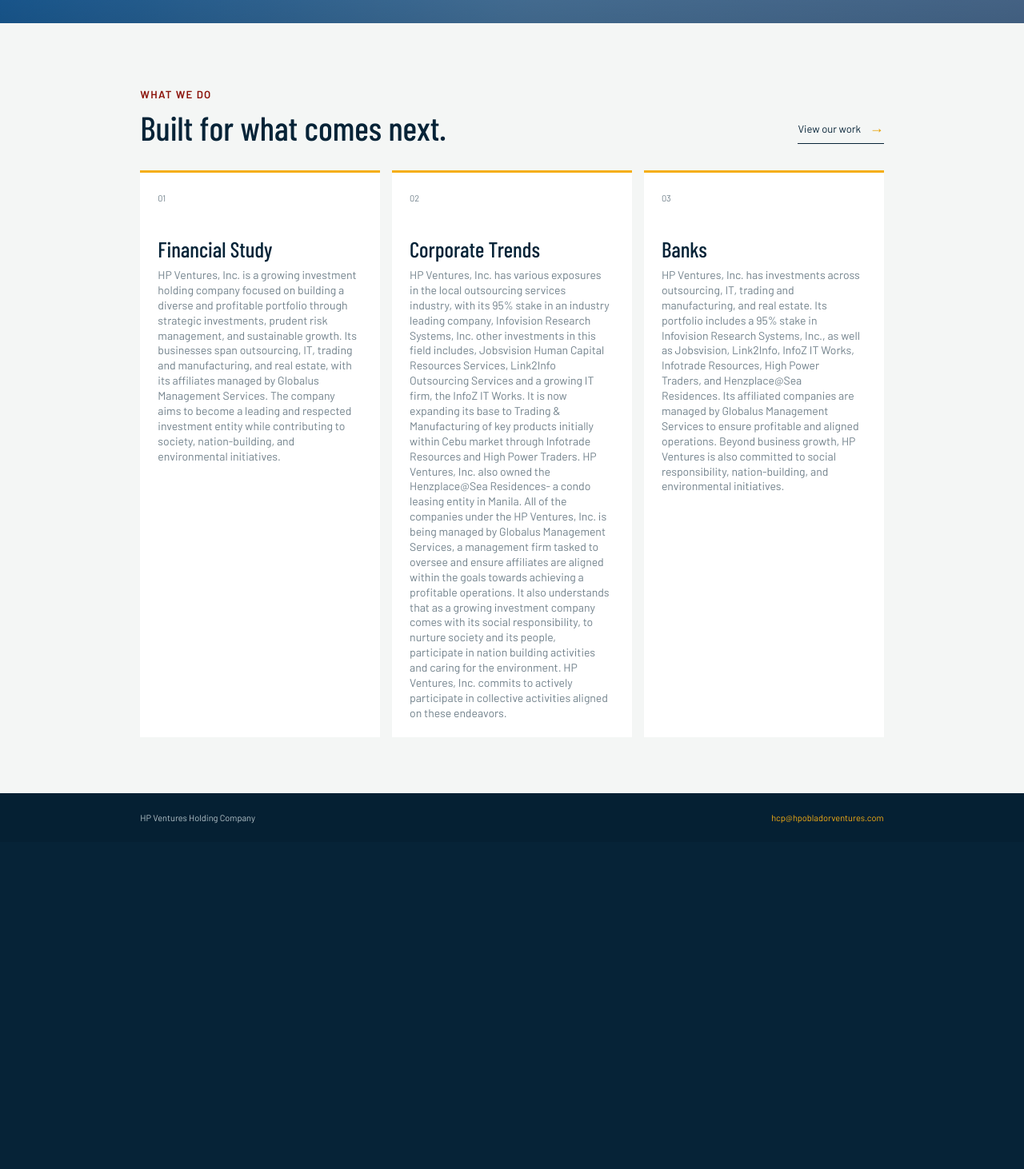
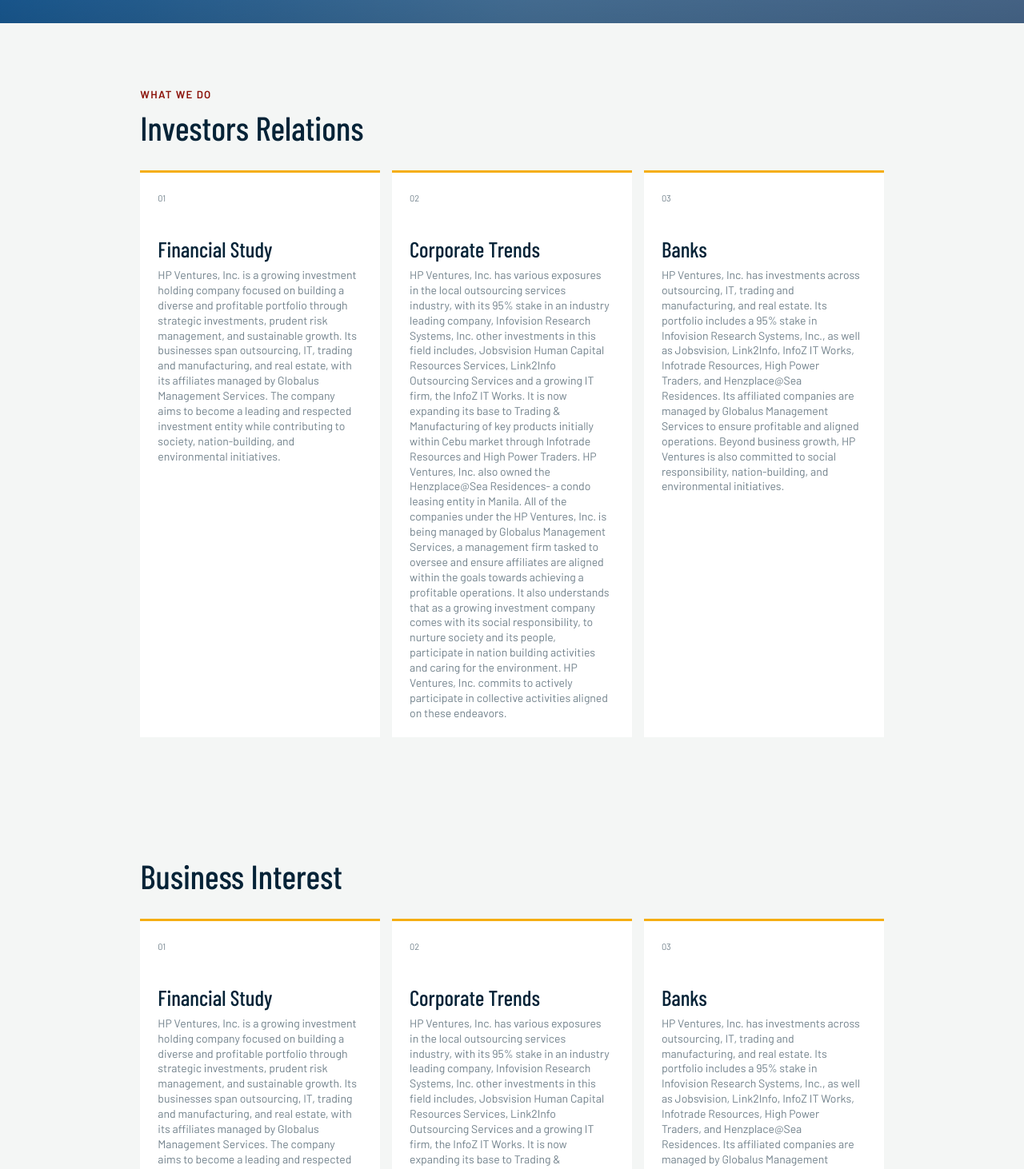
Before and after one commit to K3NNY0506/HPVentures_Projects, a React (Vite) app: page / in a window 1280 px wide. Shown: the part 760-2222 px from the top of the page at 80% size. Before the commit the page ends 1813 px from the top, so only its background shows below. Built offline with nearby package versions, Linux system fonts and the light colour scheme; grey boxes are pictures that could not be loaded.

Commit message:
4th Commit

```diff
--- a/src/App.jsx
+++ b/src/App.jsx
@@ -27,9 +27,24 @@
       <section className="workspace-section" id="services">
         <div className="section-heading">
           <div>
-            <p className="eyebrow"><big>What we do</big></p><h2>Built for what comes next.</h2>
+            <p className="eyebrow"><big>What we do</big></p><h2>Investors Relations</h2>
           </div>
-          <a className="add-button" href="#projects">View our work <span>→</span></a>
+          {/* <a className="add-button" href="#projects">View our work <span>→</span></a> */}
+        </div>
+        <div className="project-grid" id="projects">
+          <article className="project-card"><span>01</span><h3>Financial Study</h3><p>HP Ventures, Inc. is a growing investment holding company focused on building a diverse and profitable portfolio through strategic investments, prudent risk management, and sustainable growth. Its businesses span outsourcing, IT, trading and manufacturing, and real estate, with its affiliates managed by Globalus Management Services. The company aims to become a leading and respected investment entity while contributing to society, nation-building, and environmental initiatives.</p></article>
+          <article className="project-card"><span>02</span><h3>Corporate Trends</h3><p>HP Ventures, Inc. has various exposures in the local outsourcing services industry, with its 95% stake in an industry leading company, Infovision Research Systems, Inc. other investments in this field includes, Jobsvision Human Capital Resources Services, Link2Info Outsourcing Services and a growing IT firm, the InfoZ IT Works. It is now expanding its base to Trading & Manufacturing of key products initially within Cebu market through Infotrade Resources and High Power Traders. HP Ventures, Inc. also owned the Henzplace@Sea Residences- a condo leasing entity in Manila. All of the companies under the HP Ventures, Inc. is being managed by Globalus Management Services, a management firm tasked to oversee and ensure affiliates are aligned within the goals towards achieving a profitable operations. It also understands that as a growing investment company comes with its social responsibility, to nurture society and its people, participate in nation building activities and caring for the environment. HP Ventures, Inc. commits to actively participate in collective activities aligned on these endeavors.</p></article>
+          <article className="project-card"><span>03</span><h3>Banks</h3><p>HP Ventures, Inc. has investments across outsourcing, IT, trading and manufacturing, and real estate. Its portfolio includes a 95% stake in Infovision Research Systems, Inc., as well as Jobsvision, Link2Info, InfoZ IT Works, Infotrade Resources, High Power Traders, and Henzplace@Sea Residences. Its affiliated companies are managed by Globalus Management Services to ensure profitable and aligned operations. Beyond business growth, HP Ventures is also committed to social responsibility, nation-building, and environmental initiatives.</p></article>
+        </div>
+
+      </section>
+      <section className="workspace-section" id="services">
+
+    <div className="section-heading">
+          <div>
+            <p className="eyebrow"></p><h2>Business Interest</h2>
+          </div>
+          {/* <a className="add-button" href="#projects">View our work <span>→</span></a> */}
         </div>
         <div className="project-grid" id="projects">
           <article className="project-card"><span>01</span><h3>Financial Study</h3><p>HP Ventures, Inc. is a growing investment holding company focused on building a diverse and profitable portfolio through strategic investments, prudent risk management, and sustainable growth. Its businesses span outsourcing, IT, trading and manufacturing, and real estate, with its affiliates managed by Globalus Management Services. The company aims to become a leading and respected investment entity while contributing to society, nation-building, and environmental initiatives.</p></article>
@@ -38,6 +53,7 @@
         </div>
       </section>
 
+
       <footer className="footer" id="contacts"><span>HP Ventures Holding Company</span><a href="mailto:hcp@hpobladorventures.com">hcp@hpobladorventures.com</a></footer>
     </main>
   )
```
